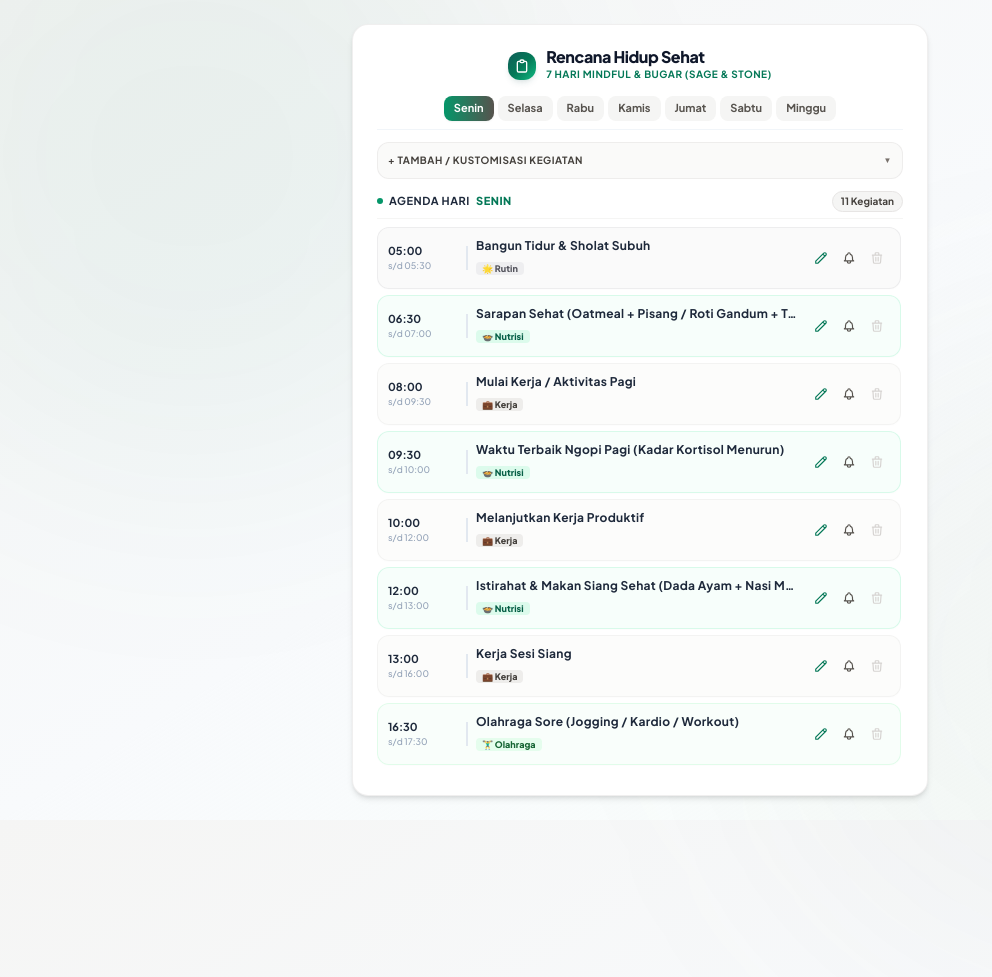
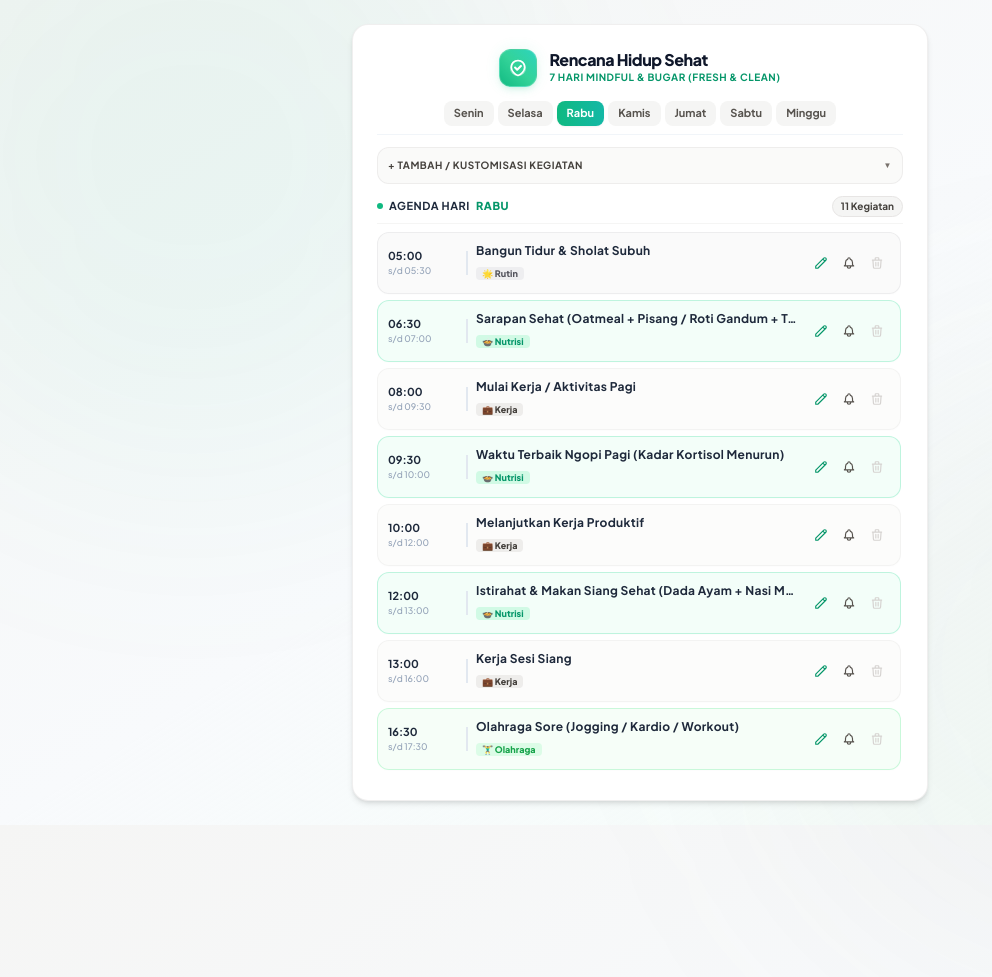
Before and after one commit to sarkhosyimuhammad-maker/Jadwal_kegiatan_harian, a plain HTML site: page index.html in a window 1280 px wide. Shown: the top 977 px of the page, without its empty margins (0-992 px from the left). Drawn offline with nearby package versions, Linux system fonts and the light colour scheme.

Commit message:
Update index.html

```diff
--- a/index.html
+++ b/index.html
@@ -31,17 +31,17 @@
         }
     </style>
 </head>
-<body class="bg-gradient-to-br from-stone-100 via-slate-50 to-emerald-50/30 text-slate-800 min-h-screen py-3 px-2 sm:py-6 sm:px-4 flex items-center justify-center relative overflow-x-hidden">
+<body class="bg-gradient-to-br from-stone-100 via-slate-50 to-emerald-50/50 text-slate-800 min-h-screen py-3 px-2 sm:py-6 sm:px-4 flex items-center justify-center relative overflow-x-hidden">
 
     <!-- Ornamen Latar Belakang Sage & Stone Lembut -->
-    <div class="absolute top-[-20%] left-[-10%] w-[50vw] h-[50vw] bg-emerald-700/5 rounded-full blur-[120px] pointer-events-none"></div>
+    <div class="absolute top-[-20%] left-[-10%] w-[50vw] h-[50vw] bg-emerald-500/5 rounded-full blur-[120px] pointer-events-none"></div>
     <div class="absolute bottom-[-20%] right-[-10%] w-[50vw] h-[50vw] bg-stone-500/5 rounded-full blur-[120px] pointer-events-none"></div>
 
     <!-- Main Card Container -->
     <div class="w-full max-w-xl bg-white rounded-2xl shadow-md border border-stone-200/60 p-4 sm:p-6 relative z-10">
 
         <!-- Pesan Kotak Notifikasi Alarm Internal Aplikasi -->
-        <div id="alarm-banner" class="hidden mb-3 p-3 bg-emerald-700 text-white rounded-xl shadow-md flex items-center justify-between animate-pulse">
+        <div id="alarm-banner" class="hidden mb-3 p-3 bg-emerald-600 text-white rounded-xl shadow-md flex items-center justify-between animate-pulse">
             <div class="flex items-center gap-2">
                 <span class="text-lg">⏰</span>
                 <div>
@@ -49,25 +49,33 @@
                     <p id="alarm-banner-text" class="text-[11px] text-emerald-100 mt-0.5"></p>
                 </div>
             </div>
-            <button onclick="matikanAlarmInternal()" class="bg-white text-emerald-800 hover:bg-stone-50 px-3 py-1.5 rounded-lg text-[10px] font-bold transition-all">
+            <button onclick="matikanAlarmInternal()" class="bg-white text-emerald-700 hover:bg-stone-50 px-3 py-1.5 rounded-lg text-[10px] font-bold transition-all">
                 Selesai
             </button>
         </div>
 
-        <!-- Header Utama (Tema Sage Green & Warm Stone dengan Logo Deep Teal & Soft Emerald yang Premium) -->
-        <header class="text-center relative mb-3.5 flex items-center justify-center gap-2.5">
-            <div class="p-1.5 bg-gradient-to-br from-teal-800 via-emerald-700 to-emerald-500 text-white rounded-xl shadow-md shadow-teal-900/10">
-                <svg xmlns="http://www.w3.org/2000/xl" class="h-4 w-4" fill="none" viewBox="0 0 24 24" stroke="currentColor">
-                    <path stroke-linecap="round" stroke-linejoin="round" stroke-width="2" d="M9 5H7a2 2 0 00-2 2v12a2 2 0 002 2h10a2 2 0 002-2V7a2 2 0 00-2-2h-2M9 5a2 2 0 002 2h2a2 2 0 002-2M9 5a2 2 0 012-2h2a2 2 0 012 2" />
+        <!-- Header Utama (Desain Logo Baru dengan Hijau yang Lebih Fresh, Cerah, dan Muda) -->
+        <header class="text-center relative mb-3.5 flex items-center justify-center gap-3">
+            <div class="relative shrink-0 flex items-center justify-center p-2 bg-gradient-to-tr from-emerald-500 via-emerald-400 to-teal-400 text-white rounded-xl shadow-md shadow-emerald-500/10 border border-white/20 group">
+                <!-- Efek pendaran halus di belakang logo -->
+                <div class="absolute inset-0 bg-emerald-400/30 rounded-xl blur opacity-40 group-hover:opacity-70 transition-all"></div>
+                <!-- SVG Logo Premium Kustom -->
+                <svg class="h-5 w-5 text-white relative z-10" viewBox="0 0 24 24" fill="none" xmlns="http://www.w3.org/2000/svg">
+                    <!-- Lingkaran Luar Tipis (Melambangkan Siklus 24 Jam) -->
+                    <circle cx="12" cy="12" r="9" stroke="currentColor" stroke-width="1.5" stroke-linecap="round" opacity="0.4"/>
+                    <!-- Garis Abstrak Berbentuk Daun Organik & Perisai Kesehatan -->
+                    <path d="M12 3C7.5 3 4 6.5 4 11c0 4.5 4.5 9 8 10 3.5-1 8-5.5 8-10 0-4.5-3.5-8-8-8z" stroke="currentColor" stroke-width="2" stroke-linecap="round" stroke-linejoin="round"/>
+                    <!-- Simbol Centang Presisi (Melambangkan Disiplin & Agenda yang Terpenuhi) -->
+                    <path d="M8.5 11.5l2.5 2.5 4.5-4.5" stroke="currentColor" stroke-width="2.5" stroke-linecap="round" stroke-linejoin="round"/>
                 </svg>
             </div>
             <div class="text-left">
                 <h1 class="text-base font-extrabold text-slate-900 tracking-tight leading-none">Rencana Hidup Sehat</h1>
-                <p class="text-[10px] text-emerald-700 mt-0.5 uppercase tracking-wider font-bold">7 Hari Mindful & Bugar (Sage & Stone)</p>
+                <p class="text-[10px] text-emerald-600 mt-0.5 uppercase tracking-wider font-bold">7 Hari Mindful & Bugar (Fresh & Clean)</p>
             </div>
         </header>
 
-        <!-- Navigasi Hari (Sistem Filter Mikro - Diposisikan di Tengah) -->
+        <!-- Navigasi Hari (Sistem Filter Mikro - Diposisikan di Tengah dengan Warna Fresh) -->
         <div class="flex gap-1 overflow-x-auto justify-center pb-2 mb-3 border-b border-slate-100" id="day-tabs">
             <!-- Diisi otomatis oleh JavaScript -->
         </div>
@@ -82,7 +90,7 @@
                 <div class="grid grid-cols-2 gap-2">
                     <div>
                         <label class="block text-[9px] font-bold text-slate-500 uppercase tracking-wider mb-0.5">Hari</label>
-                        <select id="task-day" class="w-full bg-white border border-slate-200 rounded-lg px-2 py-1.5 text-xs text-slate-700 focus:outline-none focus:border-emerald-600 transition-all">
+                        <select id="task-day" class="w-full bg-white border border-slate-200 rounded-lg px-2 py-1.5 text-xs text-slate-700 focus:outline-none focus:border-emerald-500 transition-all">
                             <option value="Senin">Senin</option>
                             <option value="Selasa">Selasa</option>
                             <option value="Rabu">Rabu</option>
@@ -94,7 +102,7 @@
                     </div>
                     <div>
                         <label class="block text-[9px] font-bold text-slate-500 uppercase tracking-wider mb-0.5">Kategori</label>
-                        <select id="task-category" class="w-full bg-white border border-slate-200 rounded-lg px-2 py-1.5 text-xs text-slate-700 focus:outline-none focus:border-emerald-600 transition-all">
+                        <select id="task-category" class="w-full bg-white border border-slate-200 rounded-lg px-2 py-1.5 text-xs text-slate-700 focus:outline-none focus:border-emerald-500 transition-all">
                             <option value="tidur">🛌 Istirahat</option>
                             <option value="makan">🍲 Nutrisi Sehat</option>
                             <option value="kerja">💼 Kerja/Studi</option>
@@ -107,17 +115,17 @@
                 <div>
                     <label class="block text-[9px] font-bold text-slate-500 uppercase tracking-wider mb-0.5">Nama Aktivitas</label>
                     <input type="text" id="task-name" required placeholder="Nama kegiatan..."
-                        class="w-full bg-white border border-slate-200 rounded-lg px-2.5 py-1.5 text-xs text-slate-800 focus:outline-none focus:border-emerald-600 transition-all">
+                        class="w-full bg-white border border-slate-200 rounded-lg px-2.5 py-1.5 text-xs text-slate-800 focus:outline-none focus:border-emerald-500 transition-all">
                 </div>
 
                 <div class="grid grid-cols-2 gap-2">
                     <div>
                         <label class="block text-[9px] font-bold text-slate-500 uppercase tracking-wider mb-0.5">Mulai</label>
-                        <input type="time" id="task-start" required class="w-full bg-white border border-slate-200 rounded-lg px-2 py-1.5 text-xs text-slate-800 focus:outline-none focus:border-emerald-600 transition-all">
+                        <input type="time" id="task-start" required class="w-full bg-white border border-slate-200 rounded-lg px-2 py-1.5 text-xs text-slate-800 focus:outline-none focus:border-emerald-500 transition-all">
                     </div>
                     <div>
                         <label class="block text-[9px] font-bold text-slate-500 uppercase tracking-wider mb-0.5">Selesai</label>
-                        <input type="time" id="task-end" required class="w-full bg-white border border-slate-200 rounded-lg px-2 py-1.5 text-xs text-slate-800 focus:outline-none focus:border-emerald-600 transition-all">
+                        <input type="time" id="task-end" required class="w-full bg-white border border-slate-200 rounded-lg px-2 py-1.5 text-xs text-slate-800 focus:outline-none focus:border-emerald-500 transition-all">
                     </div>
                 </div>
 
@@ -136,8 +144,8 @@
         <div class="flex flex-col gap-2">
             <div class="flex justify-between items-center border-b border-stone-100 pb-1.5">
                 <h2 class="text-[11px] font-bold uppercase tracking-wider text-slate-800 flex items-center gap-1.5">
-                    <span class="inline-block w-1.5 h-1.5 rounded-full bg-emerald-600"></span>
-                    Agenda Hari <span id="active-day-label" class="text-emerald-700 font-extrabold">Senin</span>
+                    <span class="inline-block w-1.5 h-1.5 rounded-full bg-emerald-500"></span>
+                    Agenda Hari <span id="active-day-label" class="text-emerald-600 font-extrabold">Senin</span>
                 </h2>
                 <span id="task-count" class="text-[10px] font-bold bg-stone-100 text-stone-700 border border-stone-200 px-2 py-0.5 rounded-full">0 Kegiatan</span>
             </div>
@@ -150,17 +158,17 @@
     </div>
 
     <script>
-        // Palet warna estetik Sage Green & Warm Stone yang ramah mata (gender-neutral)
+        // Palet warna estetik dengan nuansa hijau emerald yang lebih segar, terang, dan muda
         const THEME_CONFIG = {
             tidur: { bg: 'bg-slate-50/80', border: 'border-slate-200/50', text: 'text-slate-600', bgBadge: 'bg-slate-200/60', label: '🛌 Tidur' },
-            makan: { bg: 'bg-emerald-50/40', border: 'border-emerald-200/40', text: 'text-emerald-800', bgBadge: 'bg-emerald-100/70', label: '🍲 Nutrisi' },
+            makan: { bg: 'bg-emerald-50/60', border: 'border-emerald-300/40', text: 'text-emerald-600', bgBadge: 'bg-emerald-100', label: '🍲 Nutrisi' },
             kerja: { bg: 'bg-stone-50/60', border: 'border-stone-200/40', text: 'text-stone-700', bgBadge: 'bg-stone-200/70', label: '💼 Kerja' },
-            olahraga: { bg: 'bg-green-50/40', border: 'border-green-200/40', text: 'text-green-800', bgBadge: 'bg-green-100/70', label: '🏋️‍♂️ Olahraga' },
+            olahraga: { bg: 'bg-green-50/60', border: 'border-green-300/40', text: 'text-green-600', bgBadge: 'bg-green-100', label: '🏋️‍♂️ Olahraga' },
             lainnya: { bg: 'bg-zinc-50', border: 'border-zinc-200/60', text: 'text-zinc-600', bgBadge: 'bg-zinc-200/50', label: '🌟 Rutin' }
         };
 
         const HARI_URUTAN = ['Senin', 'Selasa', 'Rabu', 'Kamis', 'Jumat', 'Sabtu', 'Minggu'];
-        let selectedDay = 'Senin';
+        let selectedDay = 'Senin'; // Nilai standar awal sebelum deteksi otomatis
         let editIndex = -1;
 
         const DEFAULT_SCHEDULE = [];
@@ -218,7 +226,7 @@
                 return `
                     <button onclick="switchDay('${hari}')" class="px-2.5 py-1 rounded-lg text-[11px] font-bold transition-all shrink-0 ${
                         isActive
-                        ? 'bg-gradient-to-r from-emerald-600 to-stone-600 text-white shadow-sm'
+                        ? 'bg-gradient-to-r from-emerald-500 to-teal-500 text-white shadow-sm'
                         : 'bg-stone-100 text-stone-600 hover:bg-stone-200'
                     }">
                         ${hari}
@@ -313,7 +321,7 @@
                 const sedangDiedit = originalIndex === editIndex;
 
                 return `
-                    <div class="flex items-center justify-between p-2.5 ${config.bg} border ${sedangDiedit ? 'border-emerald-600 ring-2 ring-emerald-600/20' : config.border} rounded-xl shadow-[0_1px_2px_rgba(0,0,0,0.01)] transition-all">
+                    <div class="flex items-center justify-between p-2.5 ${config.bg} border ${sedangDiedit ? 'border-emerald-500 ring-2 ring-emerald-500/20' : config.border} rounded-xl shadow-[0_1px_2px_rgba(0,0,0,0.01)] transition-all">
                         <div class="flex items-center gap-2 overflow-hidden w-full">
                             <!-- Indikator Waktu -->
                             <div class="shrink-0 text-left min-w-[70px]">
@@ -339,7 +347,7 @@
                         <div class="flex items-center gap-0.5 shrink-0">
                             <!-- Tombol Edit -->
                             <button onclick="aktifkanModeEdit(${originalIndex})"
-                                class="text-emerald-700 hover:bg-emerald-50 p-1.5 rounded-md transition-all"
+                                class="text-emerald-600 hover:bg-emerald-50 p-1.5 rounded-md transition-all"
                                 title="Edit Kegiatan">
                                 <svg xmlns="http://www.w3.org/2000/svg" class="h-3.5 w-3.5" fill="none" viewBox="0 0 24 24" stroke="currentColor">
                                     <path stroke-linecap="round" stroke-linejoin="round" stroke-width="2" d="M15.232 5.232l3.536 3.536m-2.036-5.036a2.5 2.5 0 113.536 3.536L6.5 21.036H3v-3.572L16.732 3.732z" />
@@ -379,8 +387,8 @@
 
             formTitleLabel.innerText = "✍️ Edit / Ubah Kegiatan";
             submitBtn.innerText = "Simpan Perubahan";
-            submitBtn.classList.replace('bg-stone-900', 'bg-emerald-700');
-            submitBtn.classList.replace('hover:bg-stone-800', 'hover:bg-emerald-800');
+            submitBtn.classList.replace('bg-stone-900', 'bg-emerald-600');
+            submitBtn.classList.replace('hover:bg-stone-800', 'hover:bg-emerald-700');
             cancelEditBtn.classList.remove('hidden');
 
             formDetails.open = true;
@@ -400,8 +408,8 @@
 
             formTitleLabel.innerText = "+ Tambah / Kustomisasi Kegiatan";
             submitBtn.innerText = "Tambahkan ke Agenda";
-            submitBtn.classList.replace('bg-emerald-700', 'bg-stone-900');
-            submitBtn.classList.replace('hover:bg-emerald-800', 'hover:bg-stone-800');
+            submitBtn.classList.replace('bg-emerald-600', 'bg-stone-900');
+            submitBtn.classList.replace('hover:bg-emerald-700', 'hover:bg-stone-800');
             cancelEditBtn.classList.add('hidden');
 
             renderJadwal();
@@ -436,8 +444,8 @@
 
             formTitleLabel.innerText = "+ Tambah / Kustomisasi Kegiatan";
             submitBtn.innerText = "Tambahkan ke Agenda";
-            submitBtn.classList.replace('bg-emerald-700', 'bg-stone-900');
-            submitBtn.classList.replace('hover:bg-emerald-800', 'hover:bg-stone-800');
+            submitBtn.classList.replace('bg-emerald-600', 'bg-stone-900');
+            submitBtn.classList.replace('hover:bg-emerald-700', 'hover:bg-stone-800');
             cancelEditBtn.classList.add('hidden');
 
             selectedDay = hari;
@@ -463,6 +471,18 @@
         }
 
         window.onload = function() {
+            // Logika Deteksi Hari Otomatis Sesuai Waktu Perangkat Pengguna
+            const waktuSekarang = new Date();
+            const daftarHariIndo = ['Minggu', 'Senin', 'Selasa', 'Rabu', 'Kamis', 'Jumat', 'Sabtu'];
+            const hariIniDeteksi = daftarHariIndo[waktuSekarang.getDay()];
+
+            if (HARI_URUTAN.includes(hariIniDeteksi)) {
+                selectedDay = hariIniDeteksi;
+            }
+
+            activeDayLabel.innerText = selectedDay;
+            document.getElementById('task-day').value = selectedDay;
+
             renderTabs();
             renderJadwal();
             setInterval(cekWaktuOtomatis, 1000);
```
